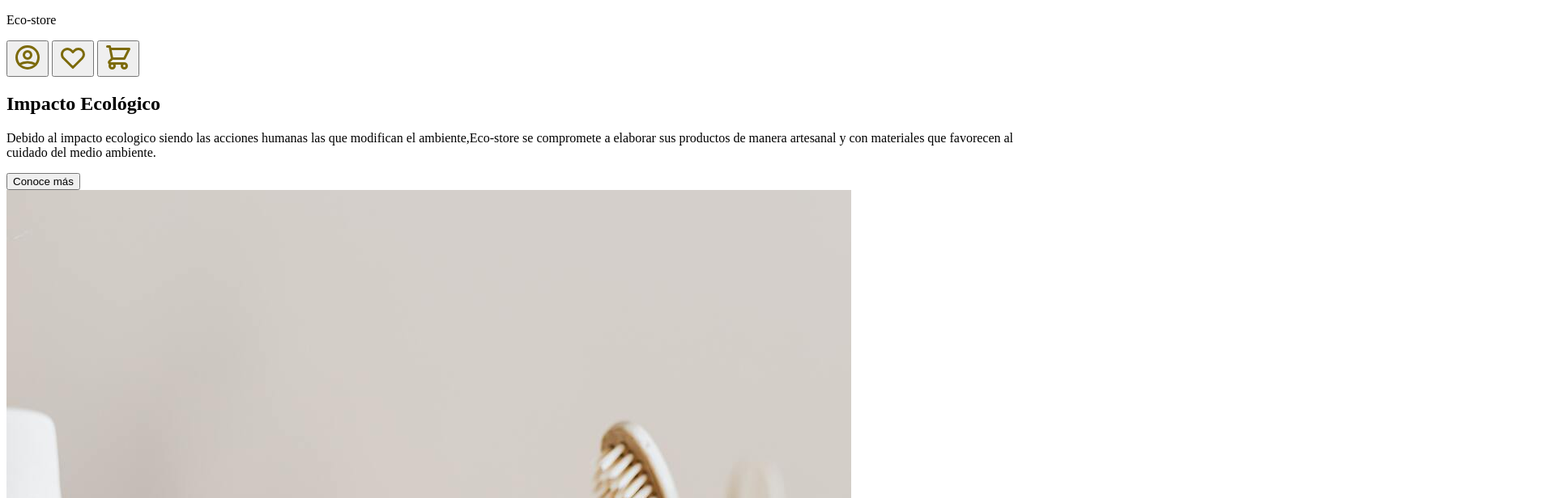
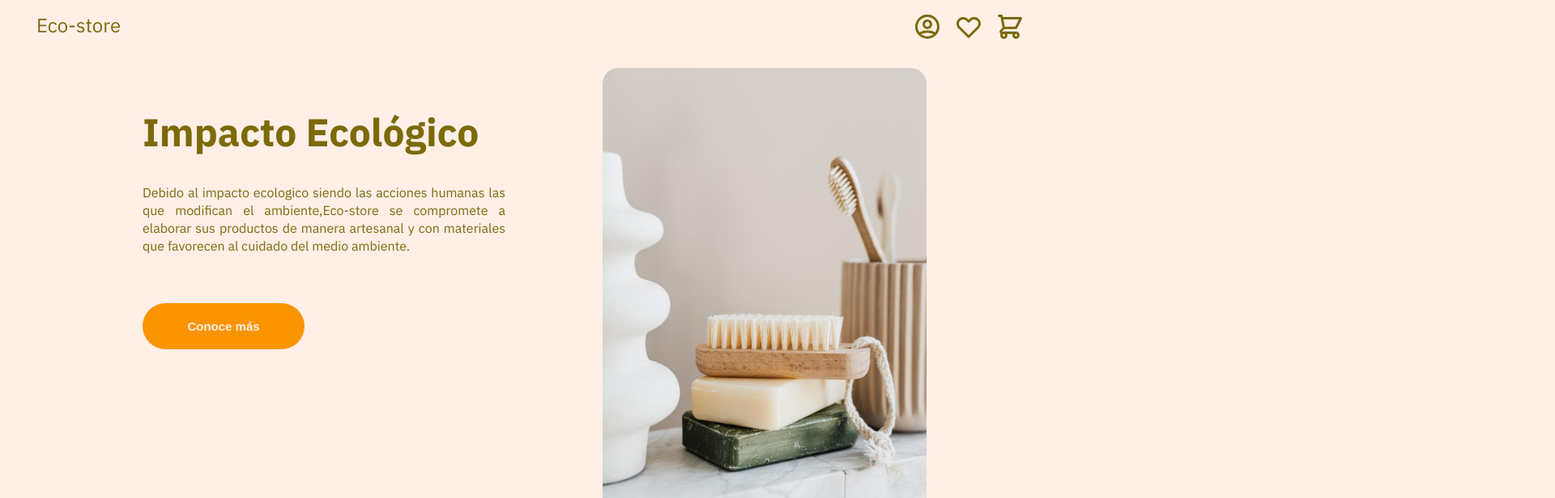
Before and after one commit to Valmontx/Eco-store, a plain HTML site: page index.html in a window 1280 px wide. Shown: the top 616 px of the page at 81% size, 1920 px wide, since content can reach past the window. Drawn offline with Linux system fonts and the light colour scheme; the site is published under a folder, as on GitHub Pages, so addresses that start at the root find nothing.

Commit message:
route change css

```diff
--- a/index.html
+++ b/index.html
@@ -4,8 +4,7 @@
 <head>
     <meta charset="UTF-8">
     <meta name="viewport" content="width=device-width, initial-scale=1.0">
-    <link rel="stylesheet" href="/css/main.css">
-    <link rel="stylesheet" href="./css/mobile.css"  media="(min-width: 1100px)" >
+    <link rel="stylesheet" href="./css/main.css">
     <link rel="preconnect" href="https://fonts.googleapis.com">
     <link rel="preconnect" href="https://fonts.gstatic.com" crossorigin>
      <link rel="shortcut icon" href="/assets/img/icon-eco.png" type="image/x-icon">
@@ -17,7 +16,7 @@
 
 <body>
     <nav>
-        <p>Eco-store</p> <!--colocar un logo-->
+        <p>Eco-store</p>
         <div class="icons">
             <button class="profile">
                 <svg width="36" height="36" viewBox="0 0 24 24" fill="none" xmlns="http://www.w3.org/2000/svg">
```
